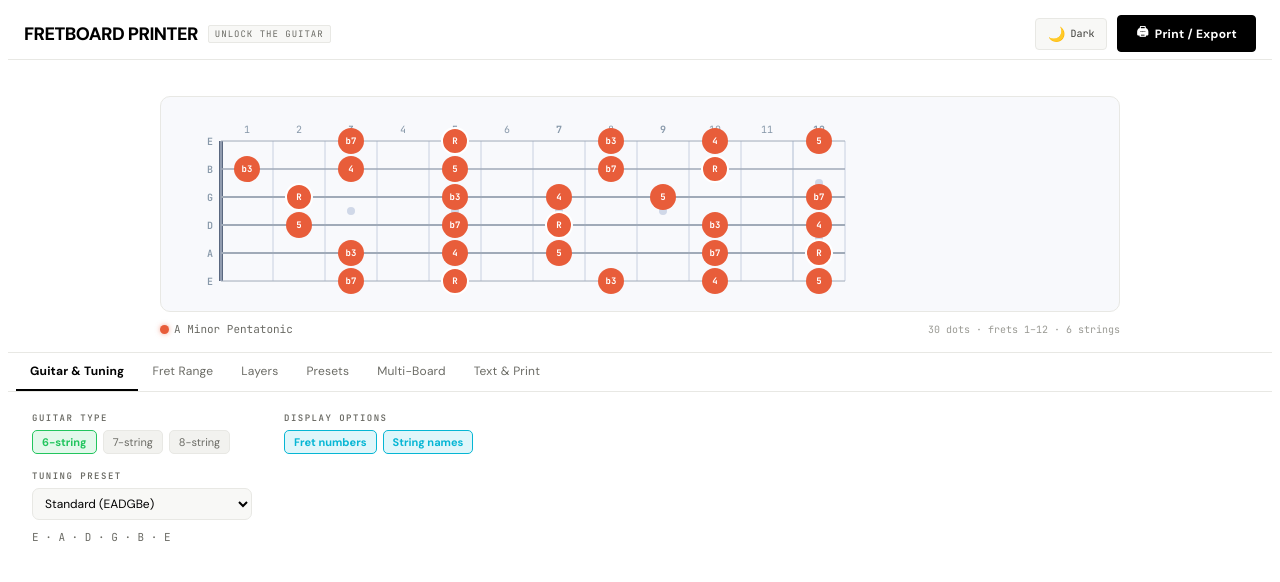
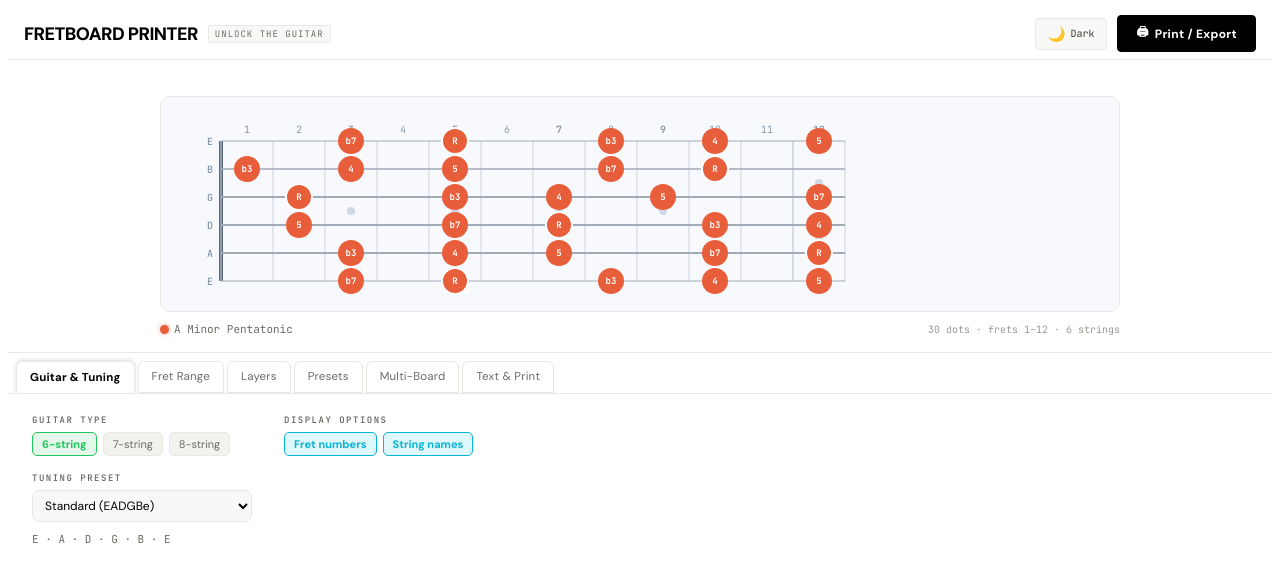
Before and after one commit to fretboardtools/fretboard-printer, a React (Vite) app: page / in a window 1280 px wide. Shown: the top 582 px of the page. Built offline with nearby package versions, Linux system fonts and the light colour scheme.

Commit message:
tabs defined

```diff
--- a/src/App.jsx
+++ b/src/App.jsx
@@ -1228,18 +1228,23 @@ export default function FretboardPrinter() {
 
         {/* Tab bar */}
         <div style={{
-          background:T.surface, borderBottom:`1px solid ${T.border}`,
-          display:"flex", gap:0, padding:"0 8px", flexShrink:0,
+          background:T.bg, borderBottom:`1px solid ${T.border}`,
+          display:"flex", gap:"3px", padding:"8px 8px 0", flexShrink:0,
           overflowX:"auto",
         }}>
           {CTRL_TABS.map((tab, i) => (
             <button key={tab} className="tab-label" onClick={()=>setActiveTab(i)} style={{
-              padding:"10px 14px", background:"none", border:"none",
-              borderBottom: activeTab===i ? `2px solid ${T.textHi}` : "2px solid transparent",
+              padding:"7px 13px 8px",
+              background: activeTab===i ? T.surface : T.bg,
+              border:`1px solid ${T.border}`,
+              borderBottom: activeTab===i ? `1px solid ${T.surface}` : `1px solid ${T.border}`,
+              borderRadius:"6px 6px 0 0",
               color: activeTab===i ? T.textHi : T.textLo,
-              fontSize:"12px", fontWeight: activeTab===i?"700":"400",
+              fontSize:"11.5px", fontWeight: activeTab===i?"700":"400",
               cursor:"pointer", transition:"all 0.1s", whiteSpace:"nowrap", flexShrink:0,
+              marginBottom: activeTab===i ? "-1px" : "0",
               letterSpacing:"0.2px",
+              boxShadow: activeTab===i ? `0 -1px 4px rgba(0,0,0,0.15)` : "none",
             }}>{tab}</button>
           ))}
         </div>
```
